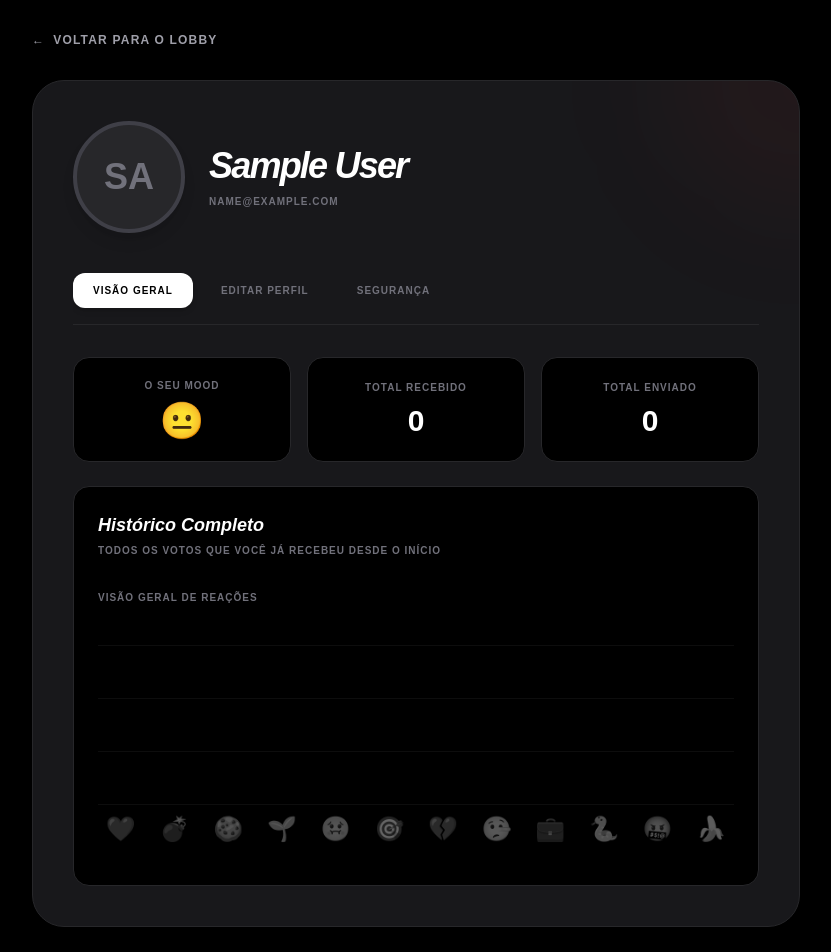
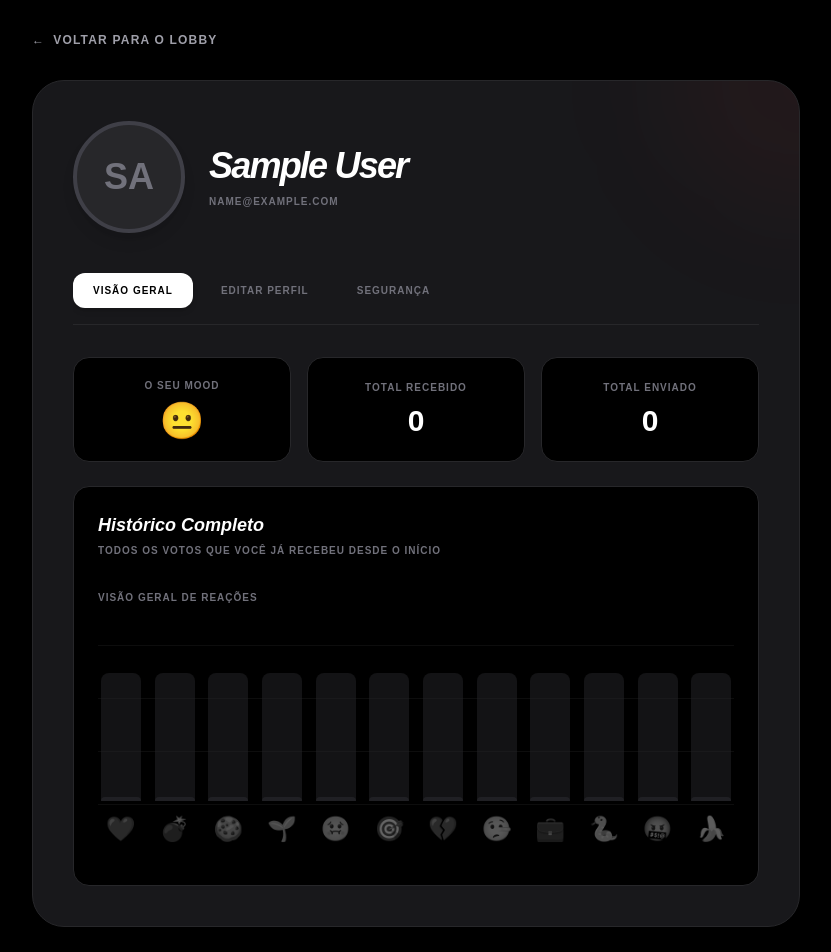
Before and after one commit to mfmwes/Querid-metro, a Next.js app: page /profile in a window 1280 px wide. Shown: the top 952 px of the page, without its empty margins (224-1055 px from the left). Built offline with nearby package versions, Linux system fonts and the light colour scheme; no server answers; the database is empty; sample sign-in values are in the browser's storage.

Commit message:
barrinhas coloridas

```diff
--- a/app/components/ProfileChart.tsx
+++ b/app/components/ProfileChart.tsx
@@ -10,7 +10,7 @@ const ALL_EMOJIS = ["❤️", "💣", "🍪", "🌱", "🤢", "🎯", "💔", "
 
 const EMOJI_COLORS: Record<string, string> = {
   "❤️": "#ef4444",
-  "💣": "#a1a1aa", // Cinza para a bomba aparecer bem no fundo escuro
+  "💣": "#a1a1aa",
   "🍪": "#f59e0b",
   "🌱": "#22c55e",
   "🤢": "#84cc16",
@@ -38,17 +38,15 @@ export default function ProfileChart({ votes }: { votes: Vote[] }) {
 
   return (
     <div className="flex flex-col w-full h-full pt-4">
-      {/* Título normal, sem forçar a largura, para não quebrar o celular */}
       <h3 className="text-zinc-500 text-[10px] font-bold uppercase tracking-widest mb-6">
         Visão Geral de Reações
       </h3>
 
-      {/* Caixa de rolagem isolada! Apenas o gráfico rola horizontalmente no telemóvel */}
+      {/* Caixa de rolagem isolada para o telemóvel */}
       <div className="w-full overflow-x-auto pb-4 scrollbar-hide">
 
-        {/* A MÁGICA AQUI: min-w-[500px] + min-h-[160px]/[200px] + flex e items-end */}
-        {/* Adicionei 'flex items-end' e defini a altura mínima para as barras voltarem a aparecer */}
-        <div className="flex items-end justify-between gap-2 min-w-[500px] sm:min-w-full min-h-[160px] sm:min-h-[200px] relative mt-4">
+        {/* Adicionado altura FIXA h-[160px] / h-[200px] para dar espaço para as barras crescerem */}
+        <div className="flex items-end justify-between gap-2 min-w-[500px] sm:min-w-full h-[160px] sm:h-[200px] relative mt-4">
 
           {/* Linhas horizontais de fundo */}
           <div className="absolute inset-0 flex flex-col justify-between pointer-events-none opacity-[0.05] pb-10 z-0">
@@ -64,32 +62,32 @@ export default function ProfileChart({ votes }: { votes: Vote[] }) {
             const color = EMOJI_COLORS[item.emoji] || "#52525b";
 
             return (
-              <div key={item.emoji} className="flex flex-col items-center gap-3 group relative z-10 w-full flex-1">
+              /* AQUI ESTAVA O ERRO: Faltava o h-full para a coluna ocupar todo o espaço vertical */
+              <div key={item.emoji} className="flex flex-col items-center justify-end group relative z-10 w-full h-full">
 
-                {/* Contador de votos */}
-                <span className={`text-xs font-black transition-all duration-300 ${
+                <span className={`text-xs font-black transition-all duration-300 mb-3 ${
                   isZero ? 'text-zinc-600 opacity-0 group-hover:opacity-100' : 'text-white drop-shadow-md'
                 }`}>
                   {item.count}
                 </span>
 
-                {/* Trilho da barra (background escuro) */}
-                <div className="w-full max-w-[2rem] sm:max-w-[2.5rem] flex items-end justify-center h-full rounded-t-lg bg-zinc-800/50 relative overflow-hidden">
+                {/* A MÁGICA: flex-1 faz o trilho escuro esticar e ocupar todo o meio da coluna */}
+                <div className="w-full max-w-[2rem] sm:max-w-[2.5rem] flex-1 rounded-t-lg bg-zinc-800/50 relative overflow-hidden">
 
-                   {/* A BARRA COLORIDA! Ela precisa de um pai com 'flex items-end' e altura definida para aparecer */}
+                   {/* A BARRA COLORIDA */}
                    <div
                      className="w-full rounded-t-lg transition-all duration-1000 ease-out absolute bottom-0"
                      style={{
                        height: isZero ? '4px' : `${heightPercent}%`,
-                       backgroundColor: isZero ? '#3f3f46' : color, // Cinza médio para zero votos
+                       backgroundColor: isZero ? '#3f3f46' : color,
                        opacity: isZero ? 0.3 : 1,
-                       boxShadow: isZero ? 'none' : `0 -4px 15px -4px ${color}` // Brilho colorido
+                       boxShadow: isZero ? 'none' : `0 -4px 15px -4px ${color}`
                      }}
                    />
                 </div>
 
                 {/* Emoji na base */}
-                <span className={`text-xl sm:text-2xl transition-all duration-300 ${
+                <span className={`text-xl sm:text-2xl transition-all duration-300 mt-3 ${
                   isZero ? 'opacity-40 grayscale group-hover:grayscale-0 group-hover:opacity-100 cursor-default' : 'drop-shadow-md scale-110'
                 }`}>
                   {item.emoji}
```
